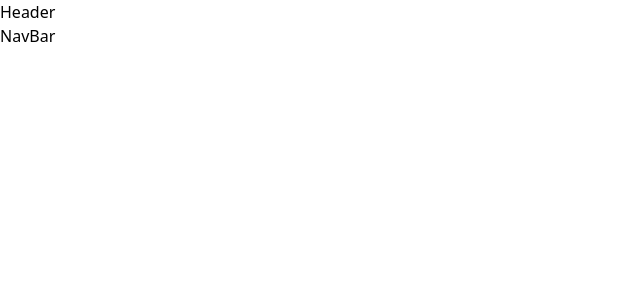
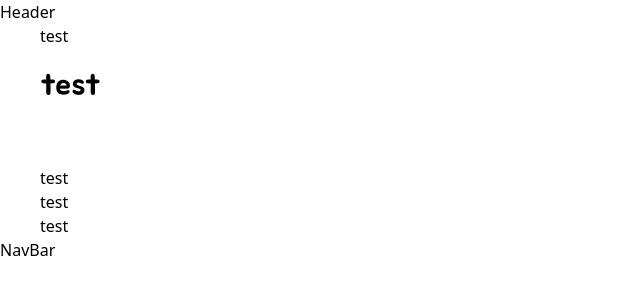
Before and after one commit to SSAFY-2ndPJT-GrabPic/GrabPic, a React (Vite) app in the folder client/: page /login in a window 1280 px wide. Before the commit this address had no page. Shown: the top 300 px of the page, without its empty margins (0-640 px from the left). Built offline with nearby package versions, Linux system fonts and the light colour scheme.

Commit message:
[Feat] : Login Text

```diff
--- a/client/src/components/Router.tsx
+++ b/client/src/components/Router.tsx
@@ -1,14 +1,15 @@
 import { Routes, Route } from "react-router-dom"
-import Chart from "../test/Chart";
 import Home from "../pages/Home";
 import Camera from "../pages/Camera";
+import Login from "../pages/Login";
+
 
 export default function Router() {
   return (
     <Routes>
       <Route path='/' element={<Home />} />
-      <Route path='/chart' element={<Chart />} />
       <Route path='/camera' element={<Camera />} />
+      <Route path='/login' element={<Login />} />
     </Routes>
   );
 }
--- /dev/null
+++ b/client/src/pages/Login.style.tsx
@@ -0,0 +1,9 @@
+import styled from "styled-components";
+
+
+export const LoginText = styled.span`
+    font-family: 'BMJUA';
+    font-size: xx-large;
+    margin-top: 10px;
+    margin-bottom: 10px;
+`
--- a/client/src/pages/Login.tsx
+++ b/client/src/pages/Login.tsx
@@ -1,6 +1,25 @@
-export default function Login () {
+import React from "react";
+import * as L from './Login.style';
+import * as G from '../styles/globalCSS'
+
+const Login : React.FC = () => {
+  // const [loginData, setLoginData] = useState<{email:string;password:string}>({ email: "", password: "" });
+  // const emailRegEx =
+  // /^[A-Za-z0-9]([-_.]?[A-Za-z0-9])*@[A-Za-z0-9]([-_.]?[A-Za-z0-9])*\.[A-Za-z]{2,3}$/i;
+
+
 
   return (
-    <h1>Login</h1>
+    <div className="flex flex-col px-10">
+      <div>test</div>
+      <L.LoginText>test</L.LoginText>
+      <G.InputContainer>
+      </G.InputContainer>
+      <div>test</div>
+      <div>test</div>
+      <div>test</div>
+    </div>
   )
 }
+
+export default Login;
--- /dev/null
+++ b/client/src/styles/globalCSS.tsx
@@ -0,0 +1,11 @@
+import styled from "styled-components";
+
+
+export const InputContainer = styled.div`
+    width: 100%;
+    height: 50px;
+    font-family: 'TmoneyR';
+`
+export const InputBox = styled.input`
+    background-color: #F3F3F3;
+`
--- a/client/src/test/Chart.style.tsx
+++ /dev/null
@@ -1,10 +0,0 @@
-import styled from "styled-components";
-
-export const Title = styled.h1`
-  font-family: 'TmoneyR';
-`
-
-export const Chart = styled.div`
-  width: 100%;
-  height: 800px;
-`
--- a/client/src/test/Chart.tsx
+++ /dev/null
@@ -1,115 +0,0 @@
-import * as C from './Chart.style';
-import cytoscape, { CytoscapeOptions } from 'cytoscape';
-import coseBilkent from 'cytoscape-cose-bilkent';
-cytoscape.use(coseBilkent);
-import { useEffect, useRef } from 'react';
-
-export default function Chart() {
-  const chartRef = useRef<HTMLDivElement | null>(null);
-
-  const data = [
-    // list of graph elements to start with
-    {
-      data: {
-        id: '0',
-        label: '식물',
-        url: 'https://ko.wikipedia.org/wiki/%EC%8B%9D%EB%AC%BC',
-      },
-    }, // node a
-    { data: { id: '1', label: '빨간 꽃' } }, // node b
-    { data: { id: '2', label: '노란 꽃' } }, // node c
-    { data: { id: '3', label: '흰 꽃' } }, // node e
-    { data: { id: '01', source: '1', target: '0' } }, // edge ab
-    { data: { id: '02', source: '2', target: '0' } }, // edge ac
-    { data: { id: '03', source: '3', target: '0' } }, // edge ac
-    { data: { id: '4', label: '성탄별꽃' } },
-    { data: { id: '5', label: '섬딸기' } },
-    { data: { id: '6', label: '샤스타데이지' } },
-    { data: { id: '34', source: '4', target: '3' } },
-    { data: { id: '35', source: '5', target: '3' } },
-    { data: { id: '36', source: '6', target: '3' } },
-  ];
-
-  // rank를 활용하기 위해 data만 입력한 cytoscape 객체입니다
-  const cy_for_rank = cytoscape({
-    elements: data,
-  });
-
-  // elements들의 rank들입니다.
-  const pageRank = cy_for_rank.elements().pageRank();
-
-  const nodeMaxSize = 50;
-  const nodeMinSize = 5;
-  const fontMaxSize = 30;
-  const fontMinSize = 5;
-
-  useEffect(() => {
-    if (chartRef.current) {
-      const options: CytoscapeOptions = {
-        container: chartRef.current,
-
-        elements: data,
-
-        style: [
-          // the stylesheet for the graph
-          {
-            selector: 'node',
-            style: {
-              'background-color': '#666',
-              label: 'data(label)',
-              width: function (ele) {
-                return (
-                  nodeMaxSize * pageRank.rank('#' + ele.id()) + nodeMinSize
-                );
-              },
-              height: function (ele) {
-                return (
-                  nodeMaxSize * pageRank.rank('#' + ele.id()) + nodeMinSize
-                );
-              },
-              'font-size': function (ele) {
-                return (
-                  fontMaxSize * pageRank.rank('#' + ele.id()) + fontMinSize
-                );
-              },
-            },
-          },
-
-          {
-            selector: 'edge',
-            style: {
-              width: 3,
-              'curve-style': 'bezier', // 화살표 추가
-              'line-color': '#ccc',
-              'source-arrow-color': '#ccc', // target -> source로 화살표 방향
-              'source-arrow-shape': 'triangle-backcurve', // 화살표 모양 지정
-            },
-          },
-        ],
-
-        layout: {
-          name: 'cose-bilkent',
-          animate: false, // whether to transition the node positions
-          fit: true, // whether to fit to viewport
-          // gravityRangeCompound: 1.5,
-          // tile: true,
-        },
-      };
-      const cy = cytoscape(options);
-
-      cy.on('tap', function (e) {
-        const url = e.target.data('url');
-        if (url && url !== '') {
-          window.open(url);
-        }
-      });
-    }
-  }, []);
-
-  return (
-    <>
-      <C.Title>Chart</C.Title>
-      <C.Chart ref={chartRef} />
-    </>
-  );
-}
```
Also changed, not shown: client/src/styles/global.ts (line endings or trailing spaces).
